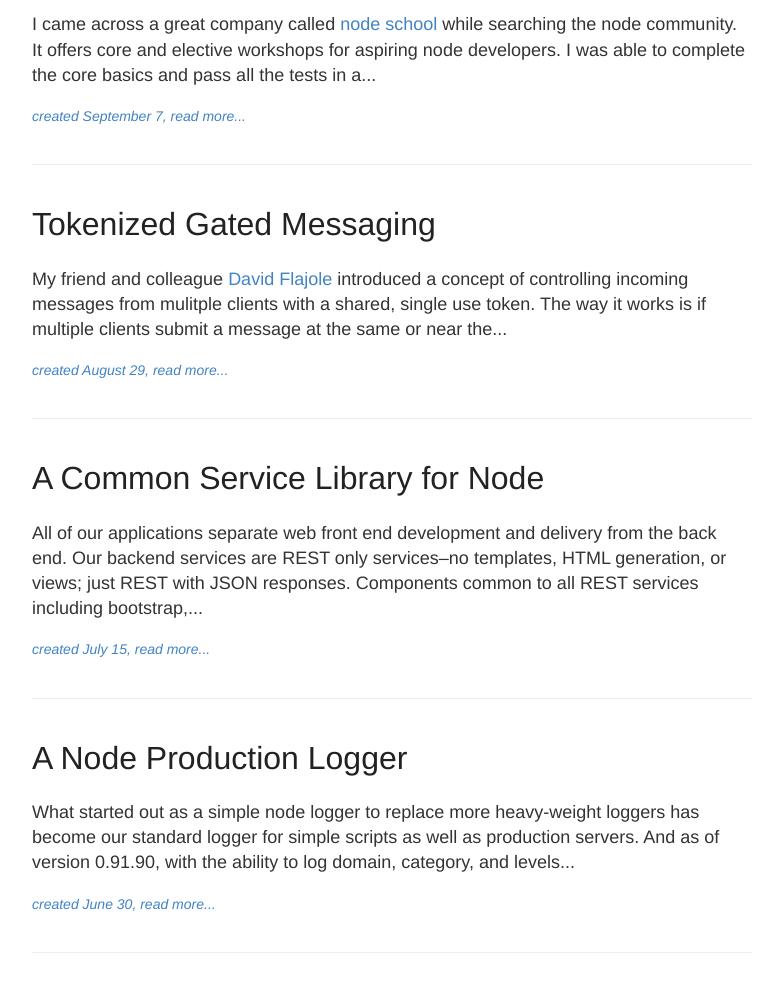
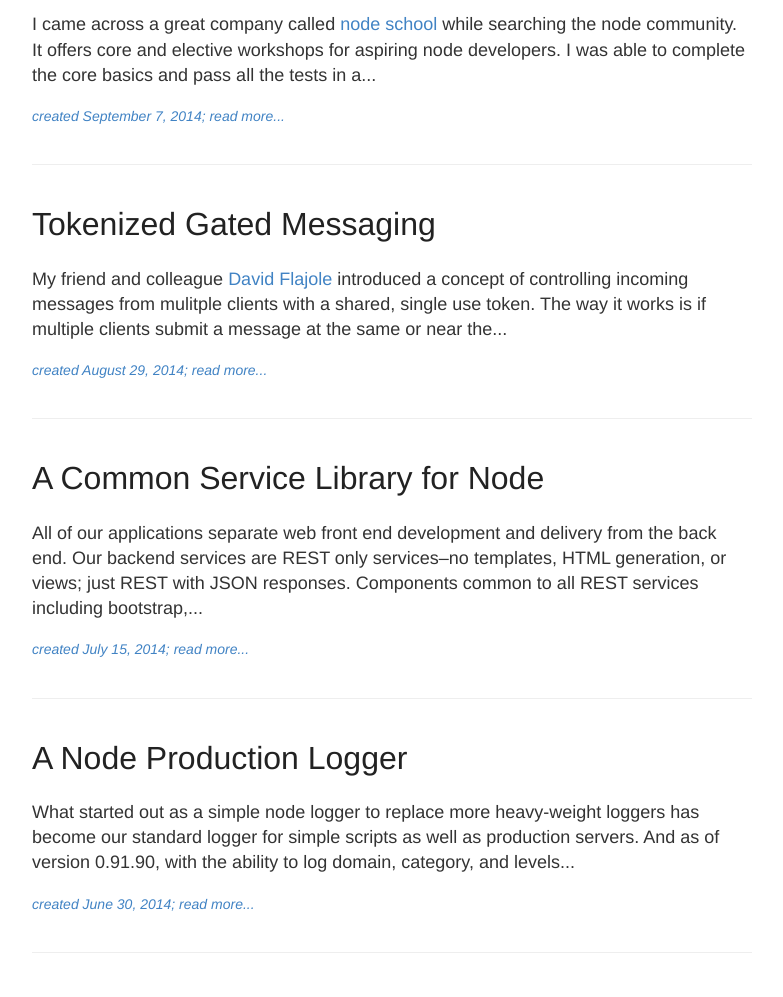
Before and after one commit to darrylwest/jekyll-blog, a Jekyll site: the page built from index.html, in a window 1280 px wide and 1400 px high. Shown: the part 218-1215 px from the top of the window, without its empty margins (248-1031 px from the left). Built offline with Jekyll 4.4.1, drawn with Linux system fonts in a browser that asks for light colours; some of the changed text lies outside the part shown.

Commit message:
slight mods to add year

```diff
--- a/index.html
+++ b/index.html
@@ -8,17 +8,11 @@ layout: default
 
       <h1><a href="{{ site.baseurl }}{{ post.url }}">{{ post.title }}</a></h1>
 
-      <!--
-      <h6>
-        Written {{ post.date | date: "%B %e" }}
-      </h6>
-      -->
-
       <div class="entry">
         {{ post.content | truncatewords:40}}
       </div>
 
-      <a href="{{ site.baseurl }}{{ post.url }}" class="read-more">created {{ post.date | date: "%B %e" }}, read more...</a>
+      <a href="{{ site.baseurl }}{{ post.url }}" class="read-more">created {{ post.date | date: "%B %e, %Y" }}; read more...</a>
     </article>
   {% endfor %}
 </div>
```
Also changed, not shown: _drafts/mock-browser-for-client-testing-in-node.md (+4 -0 lines).
